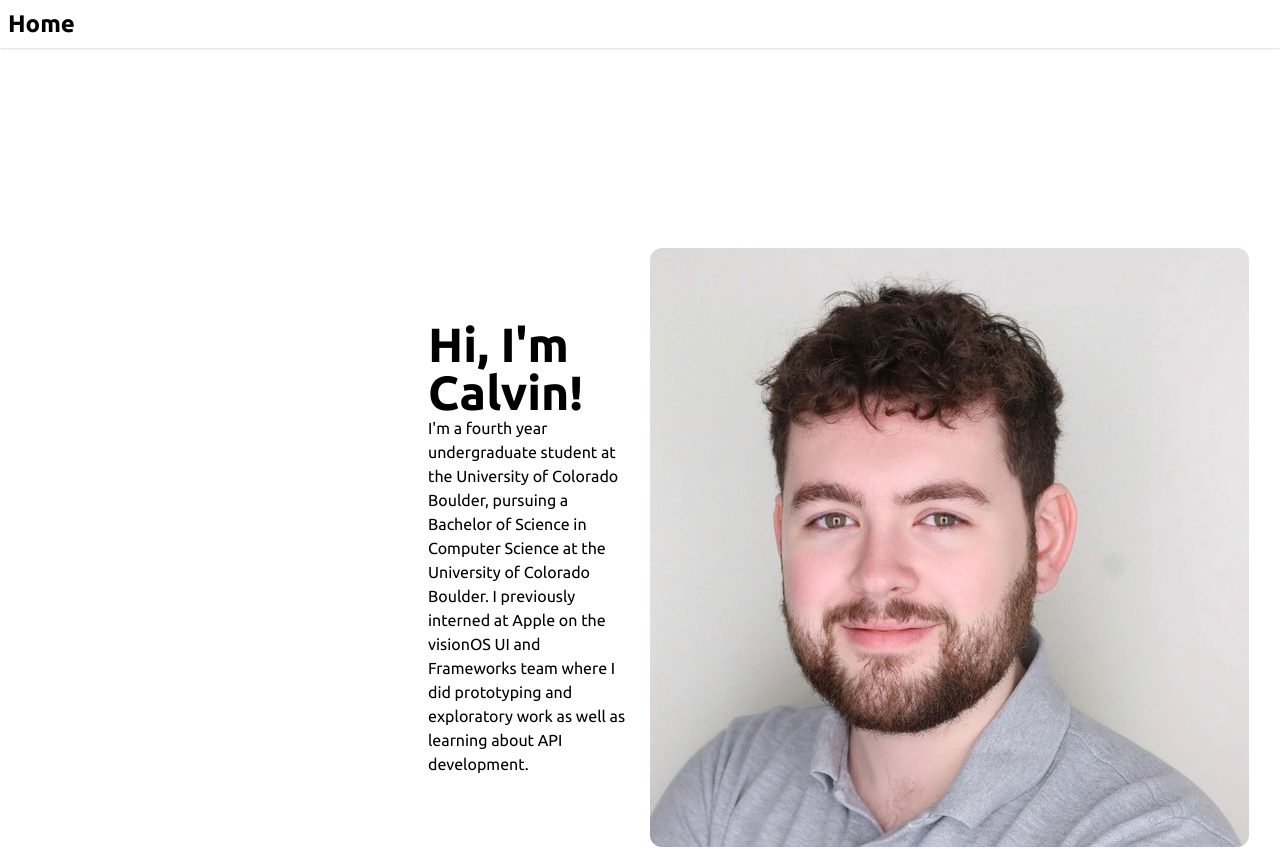
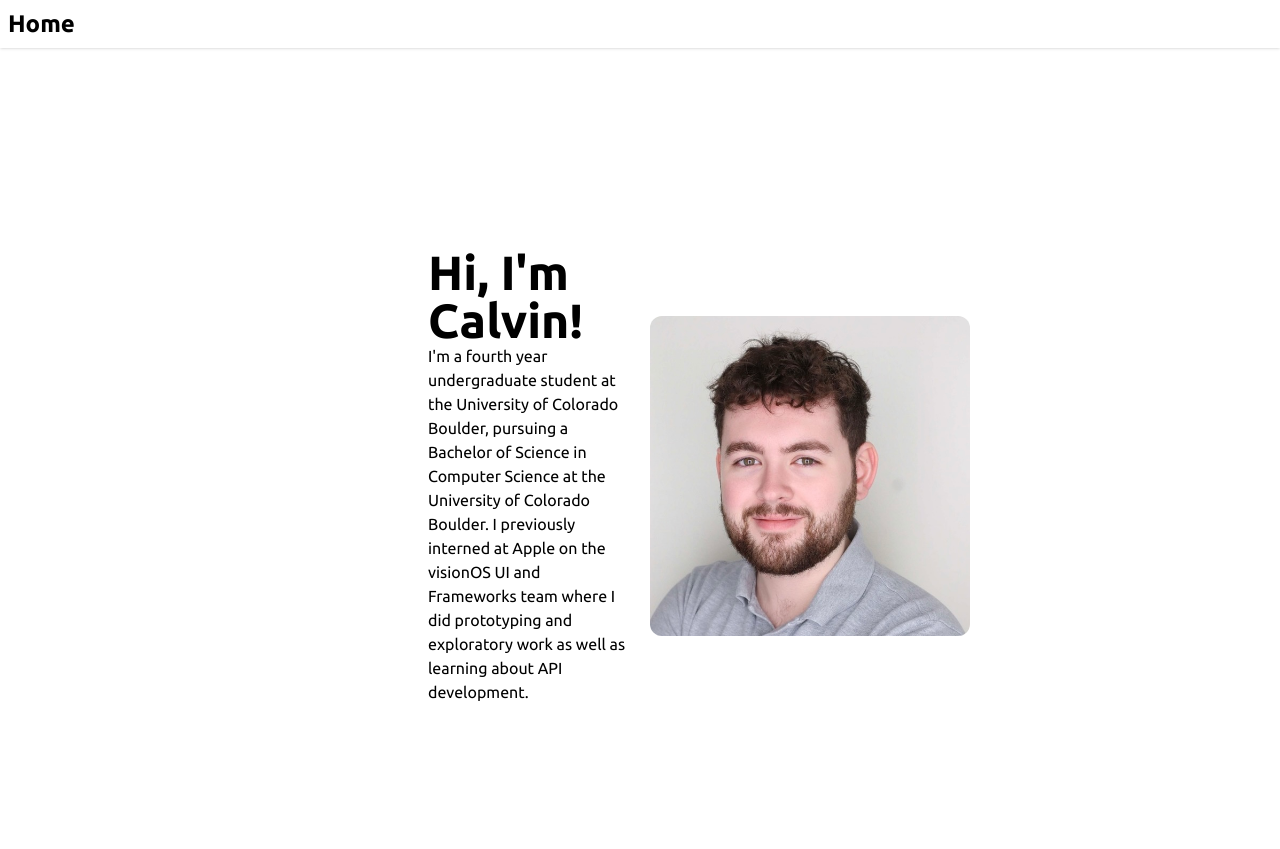
Before and after one commit to Calvin-Bonomo/Calvin-Bonomo.github.io, a Next.js app: page / in a window 1280 px wide. Shown: the top 849 px of the page. Built offline with nearby package versions, Linux system fonts and the light colour scheme.

Commit message:
started using img tag instead of nextjs Image

```diff
--- a/app/page.tsx
+++ b/app/page.tsx
@@ -11,12 +11,7 @@ export default function Home() {
         <div className="px-7 py-7 mb-10 grid gap-x-5 justify-center md:grid-cols-2 md:py-50">
             <h1 className="font-bold text-4xl content-center text-center pb-4 md:ml-100 md:text-5xl md:pb-0 md:text-start md:content-start md:self-end">Hi, I'm Calvin!</h1>
             <div className="flex justify-center text-center content-center relative items-center md:justify-start md:row-span-2 md:w-full">
-            <Image className="rounded-xl h-auto w-auto"
-                src="/Profile.jpg"
-                width={599}
-                height={599}
-                alt="Headshot of Calvin Bonomo"
-            />
+                <img src="/Profile.jpg" alt="Headshot of Calvin Bonomo" className="rounded-xl h-xs w-xs"/>
             </div>
             <p className="pt-4 md:pt-0 md:ml-100">I'm a fourth year undergraduate student at the University of Colorado Boulder, pursuing a Bachelor of Science in Computer Science at the University of Colorado Boulder. I previously interned at Apple on the visionOS UI and Frameworks team where I did prototyping and exploratory work as well as learning about API development.</p>
         </div>
```
